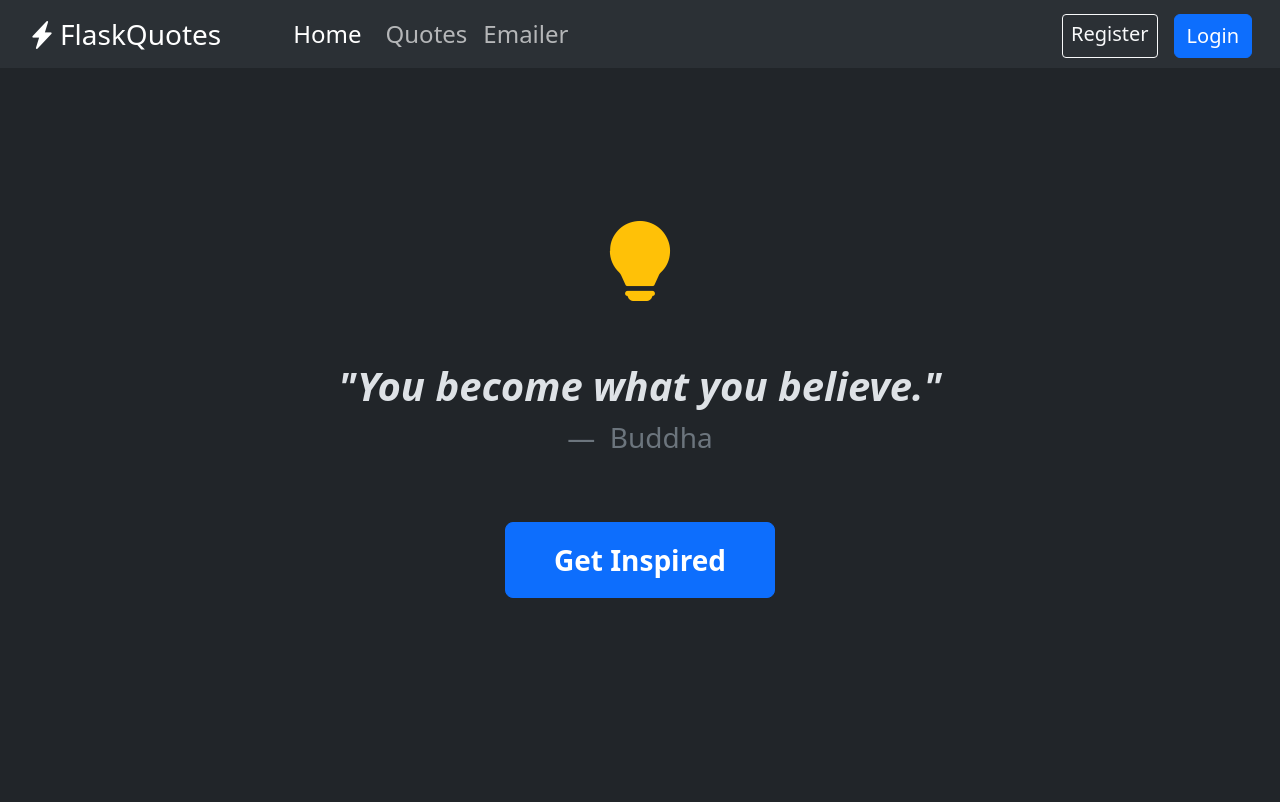
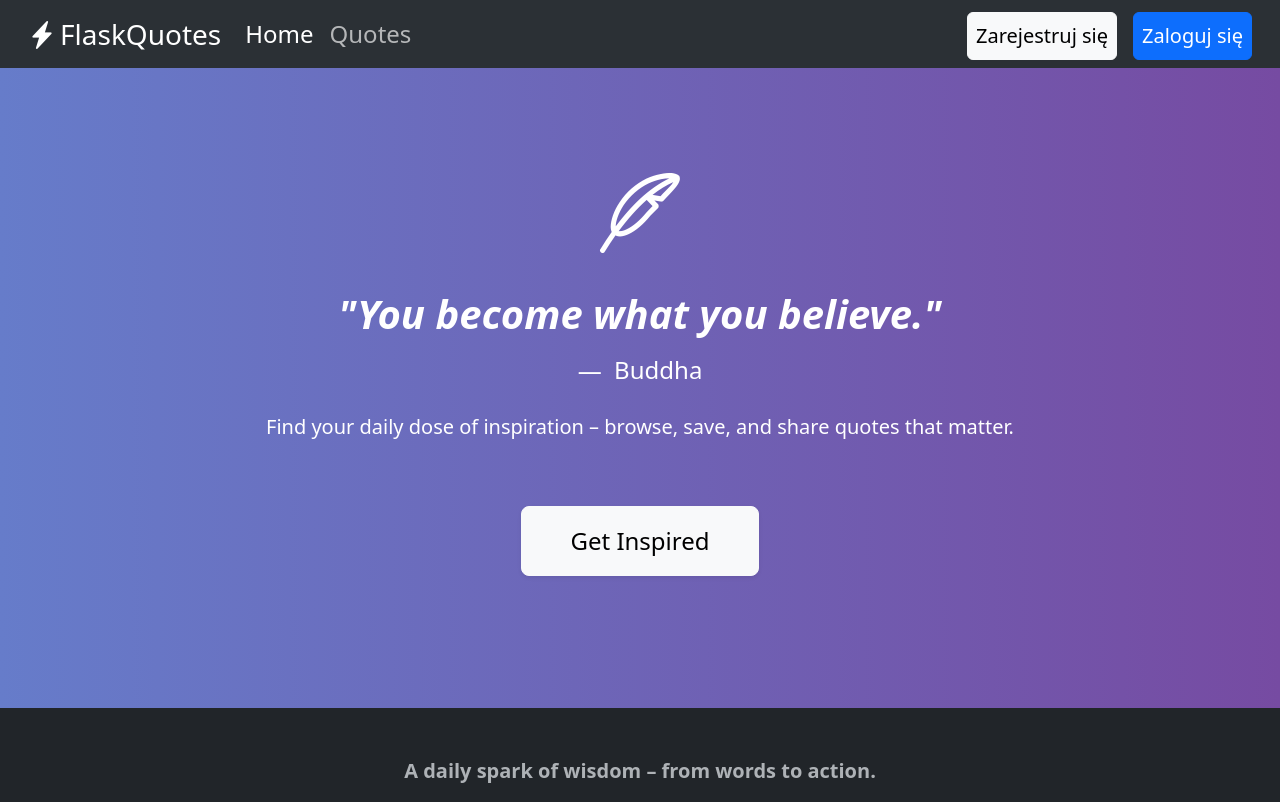
Before and after one commit to igi04/QuotesApp, a Flask app: template app/templates/home.html in a window 1280 px wide. Before the commit the page ends 598 px from the top, so only its background shows below. Run offline with Flask 3, Linux system fonts and the light colour scheme; the template is opened without the code that fills it, so the values that code supplies are empty.

Commit message:
Adding quote, improved look of app

```diff
--- a/app/main/routes.py
+++ b/app/main/routes.py
@@ -1,5 +1,7 @@
 from flask import render_template
 from . import main
+from app import db
+from app.models import Quote
 
 @main.route('/')
 def home():
--- a/app/templates/base.html
+++ b/app/templates/base.html
@@ -13,7 +13,7 @@
 <body data-bs-theme="dark">
 
 <nav class="navbar navbar-expand-md bg-body-tertiary px-3">
-    <div class="container-fluid gap-5 fs-4">
+    <div class="container-fluid fs-4">
 
         <a class="navbar-brand d-flex align-items-center fs-3" href="{{ url_for('main.home') }}">
             <i class="bi bi-lightning-charge-fill me-1"></i>
@@ -25,26 +25,50 @@
         </button>
 
         <div class="collapse navbar-collapse justify-content-between" id="main-navbar">
+
+            <!-- Lewa strona nawigacji -->
             <ul class="navbar-nav me-auto mb-2 mb-md-0">
                 <li class="nav-item">
-                    <a class="nav-link {% block homeActive %} {% endblock %} me-2" aria-current="page"
-                       href="{{ url_for('main.home') }}">Home</a>
+                    <a class="nav-link {% block homeActive %}{% endblock %}" href="{{ url_for('main.home') }}">Home</a>
                 </li>
-
                 <li class="nav-item">
-                    <a class="nav-link {% block quotesActive %} {% endblock %}"
+                    <a class="nav-link {% block quotesActive %}{% endblock %}"
                        href="{{ url_for('quotes.quotes_page') }}">Quotes</a>
                 </li>
 
+                {% if current_user.is_authenticated %}
                 <li class="nav-item">
-                    <a class="nav-link {% block emailerActive %} {% endblock %}" href="#">Emailer</a>
+                    <a class="nav-link {% block emailerActive %}{% endblock %}" href="#">Emailer</a>
+                </li>
+                {% endif %}
+            </ul>
+
+            {% if current_user.is_authenticated %}
+            <ul class="navbar-nav display-6">
+                <li class="nav-item dropdown">
+                    <a class="nav-link dropdown-toggle d-flex align-items-center" href="#" role="button"
+                       data-bs-toggle="dropdown">
+                        <i class="bi bi-person-circle me-1 fs-2"></i> {{ current_user.username }}
+                    </a>
+                    <ul class="dropdown-menu dropdown-menu-end">
+                        <li><a class="dropdown-item" href="#">Profile</a></li>
+                        <li><a class="dropdown-item" href="#">My Quotes</a></li>
+                        <li><a class="dropdown-item" href="#">Liked</a></li>
+                        <li>
+                            <hr class="dropdown-divider">
+                        </li>
+                        <li><a class="dropdown-item" href="{{ url_for('auth.logout') }}">Log Out</a></li>
+                    </ul>
                 </li>
             </ul>
+            {% else %}
+            <div class="d-flex gap-3 mt-1">
+                <a href="{{ url_for('auth.register_page') }}" class="btn rounded-2 btn-light btn-sm fs-5 p-2">Zarejestruj
+                    się</a>
+                <a href="{{ url_for('auth.login_page') }}" class="btn rounded-2 btn-primary btn-sm fs-5 p-2">Zaloguj się</a>
+            </div>
+            {% endif %}
 
-            <div class="d-flex gap-3 mt-1">
-                <a href="{{ url_for('auth.register_page') }}" class="btn btn-outline-light text-center btn-sm fs-5">Register</a>
-                <a href="{{ url_for('auth.login_page') }}" class="btn btn-primary btn-md fs-5">Login</a>
-            </div>
         </div>
     </div>
 </nav>
@@ -67,5 +91,19 @@
 <script src="https://cdn.jsdelivr.net/npm/bootstrap@5.3.7/dist/js/bootstrap.bundle.min.js"
         integrity="sha384-ndDqU0Gzau9qJ1lfW4pNLlhNTkCfHzAVBReH9diLvGRem5+R9g2FzA8ZGN954O5Q"
         crossorigin="anonymous"></script>
+
+<script>
+    setTimeout(function () {
+        const alerts = document.querySelectorAll('.alert');
+        alerts.forEach(function (alert) {
+            alert.classList.remove('show');
+            alert.classList.add('fade');
+            setTimeout(() => {
+                alert.remove();
+            }, 500);
+        });
+    }, 3000);
+</script>
+
 </body>
 </html>
--- a/app/templates/home.html
+++ b/app/templates/home.html
@@ -1,34 +1,29 @@
 {% extends 'base.html' %}
-{% block title %}
-Home Page
-{% endblock %}
-
-{% block homeActive %}
-active
-{% endblock %}
+{% block title %} Home Page {% endblock %}
+{% block homeActive %} active {% endblock %}
 
 {% block content %}
-<div class="d-flex justify-content-center align-items-center mt-5">
-    <div class="container text-center mt-5">
-        <div class="row mb-5 mt-5">
-            <div>
-                <i class="bi bi-lightbulb-fill display-1 text-warning" style="font-size: 5rem;"></i>
-                <br><br><br>
-                <figure>
-                    <blockquote class="blockquote fs-1 fw-bold fst-italic">
-                        <p>"You become what you believe."</p>
-                    </blockquote>
-                    <figcaption class="blockquote-footer fs-3">
-                        Buddha
-                    </figcaption>
-                </figure>
-            </div>
-        </div>
-        <div class="row">
-            <div class="col">
-                <button type="button" class="btn btn-primary fw-bold btn-lg px-5 py-3 fs-3">Get Inspired</button>
-            </div>
-        </div>
+<section class="py-5 text-center text-white" style="background: linear-gradient(to right, #667cca, #764ba2); min-height: 80vh;">
+    <div class="container d-flex mt-5 flex-column justify-content-center align-items-center h-100">
+        <i class="bi bi-feather display-1 mb-4" style="font-size: 5rem;"></i>
+
+        <blockquote class="blockquote fs-1 fw-bold fst-italic mb-4">
+            "You become what you believe."
+        </blockquote>
+        <figcaption class="blockquote-footer text-white fs-4 mb-4">
+            Buddha
+        </figcaption>
+
+        <p class="lead fs-5 mb-5">Find your daily dose of inspiration – browse, save, and share quotes that matter.</p>
+
+        <a href="{{ url_for('quotes.quotes_page') }}" class="btn btn-light btn-lg px-5 py-3 fs-4 shadow-sm mt-3">
+            Get Inspired
+        </a>
     </div>
-</div>
+</section>
+
+<footer class="text-center text-muted fw-semibold fs-5 mt-5 mb-3">
+    A daily spark of wisdom – from words to action.
+</footer>
+
 {% endblock %}
```
Also changed, not shown: app/auth/routes.py (+8 -1 lines), app/quotes/forms.py (added, +10 -0 lines), app/quotes/routes.py (+22 -2 lines), app/templates/auth/login.html (+9 -8 lines), app/templates/auth/register.html (+14 -12 lines), app/templates/quotes/add_quote.html (added, +32 -0 lines), app/templates/quotes/all_quotes.html (+14 -6 lines), instance/db.sqlite3, 1 other file. Lines whose indentation alone changed are shown as unchanged.
